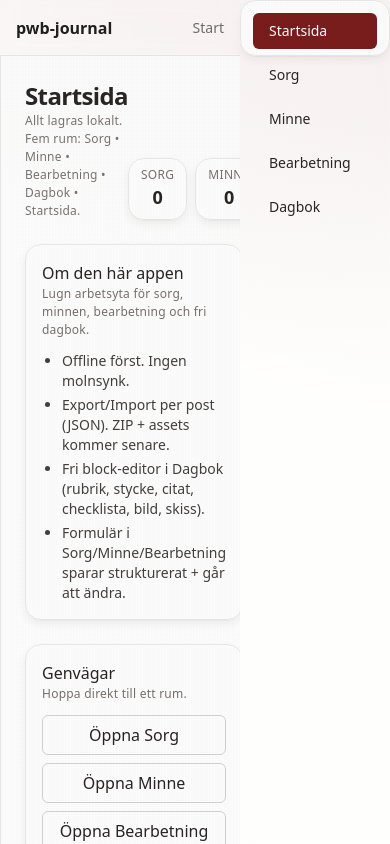
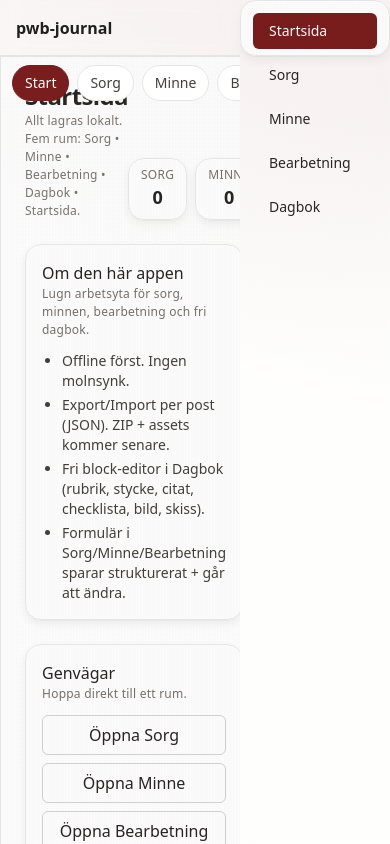
Before and after one commit to RobynT98/pwb-journal, a React (Vite) app: page / in a window 390 px wide. Built offline with nearby package versions, Linux system fonts and the light colour scheme.

Commit message:
Update Topbar.tsx

```diff
--- a/src/components/Topbar.tsx
+++ b/src/components/Topbar.tsx
@@ -4,10 +4,7 @@ import { useEffect, useState } from "react";
 export default function Topbar() {
   const location = useLocation();
   const [path, setPath] = useState(location.pathname);
-
-  useEffect(() => {
-    setPath(location.pathname);
-  }, [location]);
+  useEffect(() => setPath(location.pathname), [location]);
 
   const nav = [
     { to: "/", label: "Start" },
@@ -15,17 +12,18 @@ export default function Topbar() {
     { to: "/minne", label: "Minne" },
     { to: "/bearbetning", label: "Bearbetning" },
     { to: "/journal", label: "Dagbok" },
-    { to: "/settings", label: "Inställningar" }, // ← ny knapp
+    { to: "/settings", label: "Inställningar" },
   ];
 
   return (
-    <header className="sticky top-0 z-40 bg-[var(--bg)]/80 backdrop-blur border-b border-stone-200 dark:border-stone-700">
-      <nav className="max-w-5xl mx-auto flex items-center justify-between px-4 h-14">
+    <header className="sticky top-0 z-40 bg-[var(--bg)]/80 backdrop-blur border-b border-stone-200">
+      {/* Överrad: titel + desktop-nav */}
+      <nav className="max-w-6xl mx-auto flex items-center justify-between px-4 h-14">
         <div className="flex items-center gap-6">
-          <span className="font-semibold text-[var(--ink)] select-none">
-            pwb-journal
-          </span>
-          <ul className="hidden sm:flex items-center gap-4">
+          <span className="font-semibold text-[var(--ink)] select-none">pwb-journal</span>
+
+          {/* Desktop-nav */}
+          <ul className="hidden md:flex items-center gap-4">
             {nav.map((n) => (
               <li key={n.to}>
                 <Link
@@ -43,11 +41,37 @@ export default function Topbar() {
           </ul>
         </div>
 
-        {/* mobil meny – placeholder */}
-        <div className="sm:hidden text-[var(--muted)] text-sm">
-          {nav.find((n) => n.to === path)?.label ?? "Meny"}
+        {/* Högersida kan få knappar senare (sök, export etc) */}
+        <div className="hidden md:block text-sm text-[var(--muted)]" />
+      </nav>
+
+      {/* Mobil/tab-nav (ingen hamburgare) */}
+      <div className="md:hidden border-t border-stone-200">
+        <div
+          className="max-w-6xl mx-auto px-3 py-2 overflow-x-auto no-scrollbar"
+          aria-label="Primär navigering"
+        >
+          <ul className="flex items-center gap-2 min-w-max">
+            {nav.map((n) => {
+              const active = path === n.to;
+              return (
+                <li key={n.to}>
+                  <Link
+                    to={n.to}
+                    className={`px-3 h-9 inline-grid place-items-center rounded-full text-sm border transition
+                      ${active
+                        ? "bg-accent text-white border-accent"
+                        : "bg-white text-stone-700 border-stone-200 hover:bg-stone-50"
+                      }`}
+                  >
+                    {n.label}
+                  </Link>
+                </li>
+              );
+            })}
+          </ul>
         </div>
-      </nav>
+      </div>
     </header>
   );
 }
```
